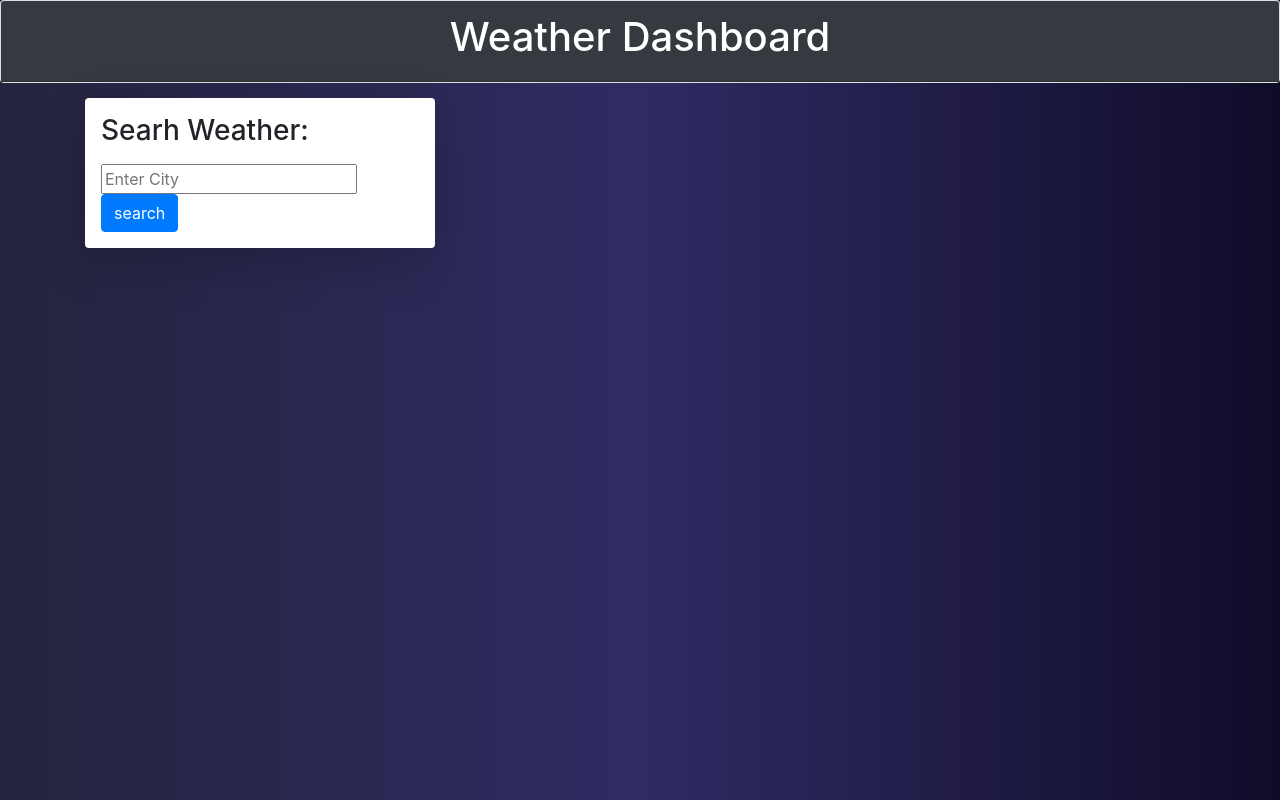
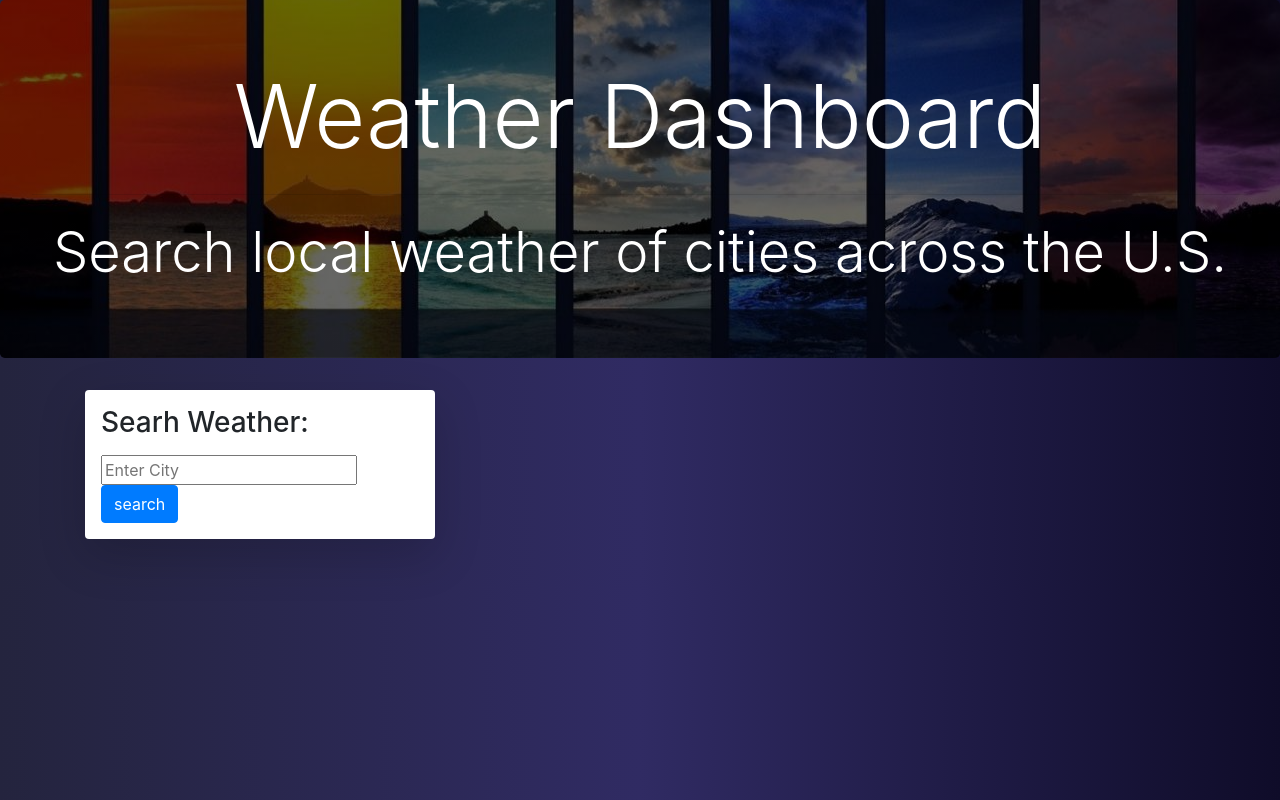
Before and after one commit to icek567/Weather, a plain HTML site: page index.html in a window 1280 px wide. Drawn offline with nearby package versions, Linux system fonts and the light colour scheme.

Commit message:
styling changes, added background image.

```diff
--- a/assets/style.css
+++ b/assets/style.css
@@ -7,16 +7,24 @@ body{
 }
 
 #dayCast{
-    width: 700px;
+    width: auto;
     background: #667db6;  /* fallback for old browsers */
     background: -webkit-linear-gradient(to right, #667db6, #0082c8, #0082c8, #667db6);  /* Chrome 10-25, Safari 5.1-6 */
     background: linear-gradient(to right, #667db6, #0082c8, #0082c8, #667db6); /* W3C, IE 10+/ Edge, Firefox 16+, Chrome 26+, Opera 12+, Safari 7+ */
     }
+
 .UV{
     text-align: left;
-    width: 20%;
+    width: 22%;
 }
 
-.title{
-    margin-bottom: 15px;
+.jumbotron{
+    background-image: linear-gradient(to bottom, rgba(0,0,0,0.6) 0%, rgba(0,0,0,0.6) 100%), url("./img/backImg.jpg");
+    /* background-size: auto; */
+    background-position: center;
+
 }
+
+#forecast{
+    margin-bottom: 50px;
+}
--- a/index.html
+++ b/index.html
@@ -12,7 +12,7 @@
   <link rel="stylesheet" href="https://stackpath.bootstrapcdn.com/bootstrap/4.5.2/css/bootstrap.min.css"
     integrity="sha384-JcKb8q3iqJ61gNV9KGb8thSsNjpSL0n8PARn9HuZOnIxN0hoP+VmmDGMN5t9UJ0Z" crossorigin="anonymous">
 
-  <script src="https://cdnjs.cloudflare.com/ajax/libs/moment.js/2.24.0/moment.min.js"></script>
+  <!-- <script src="https://cdnjs.cloudflare.com/ajax/libs/moment.js/2.24.0/moment.min.js"></script> -->
 
 
   <link rel="stylesheet" type="text/css" href="assets/style.css">
@@ -20,11 +20,12 @@
 </head>
 
 <body>
-  <div class="card title">
-    <div class="card-header text-center bg-dark text-white">
-      <h1>Weather Dashboard</h1>
-    </div>
+  <div class="jumbotron text-center text-white">
+      <h1 class="display-2">Weather Dashboard</h1>
+      <hr class="my-4">
+      <h3 class="display-4">Search local weather of cities across the U.S.</h3>
   </div>
+
   <div class="container">
     <div class="row">
       <div class="col-lg-4 col-sm-4 float-left" id="searchBar">
@@ -58,10 +59,18 @@
       </div>
     </div>
   </div>
+
+
+
+
   <script src="https://cdnjs.cloudflare.com/ajax/libs/jquery/3.2.1/jquery.min.js"></script>
+
   <script src="https://cdnjs.cloudflare.com/ajax/libs/popper.js/1.14.7/umd/popper.min.js"
     integrity="sha384-UO2eT0CpHqdSJQ6hJty5KVphtPhzWj9WO1clHTMGa3JDZwrnQq4sF86dIHNDz0W1" crossorigin="anonymous">
   </script>
+
+    <script src="https://cdnjs.cloudflare.com/ajax/libs/moment.js/2.24.0/moment.min.js"></script>
+
   <script src="assets/java.js"></script>
 </body>
 
```
Also changed, not shown: assets/img/backImg.jpg (added).
